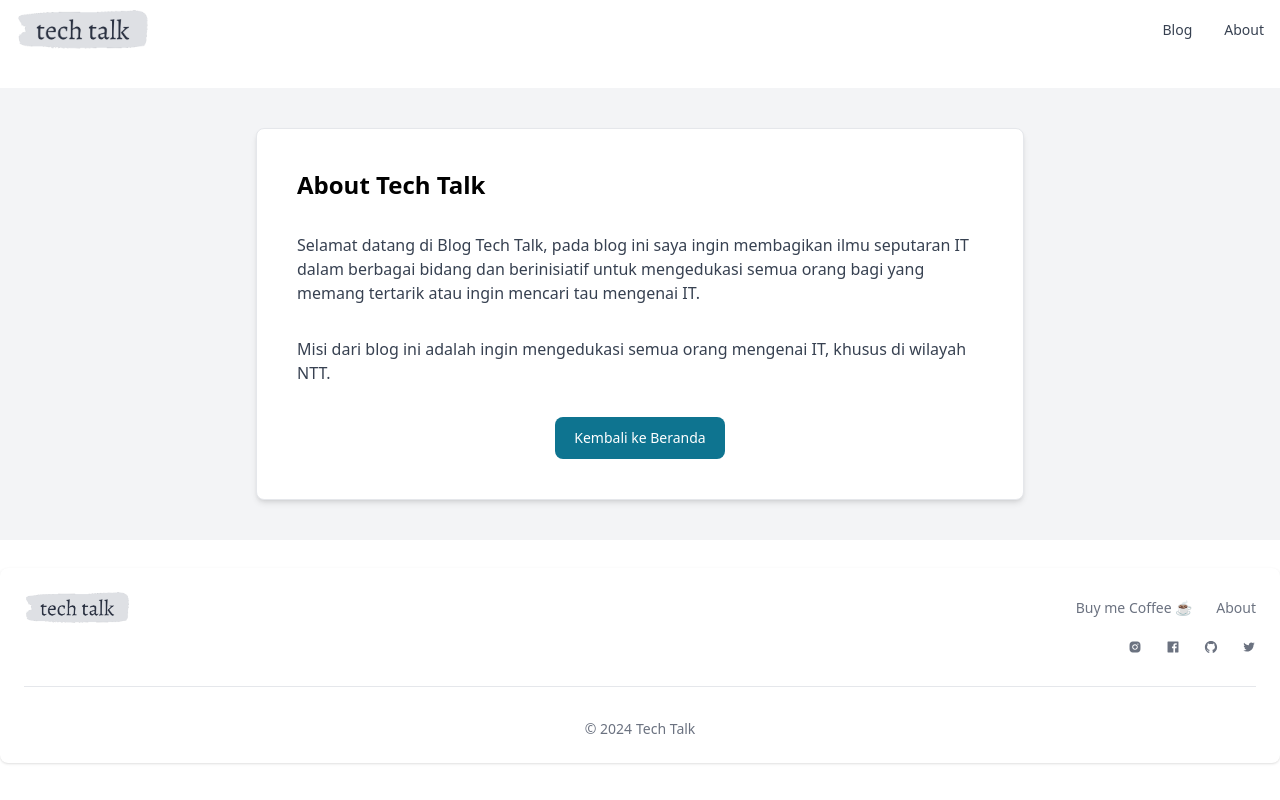
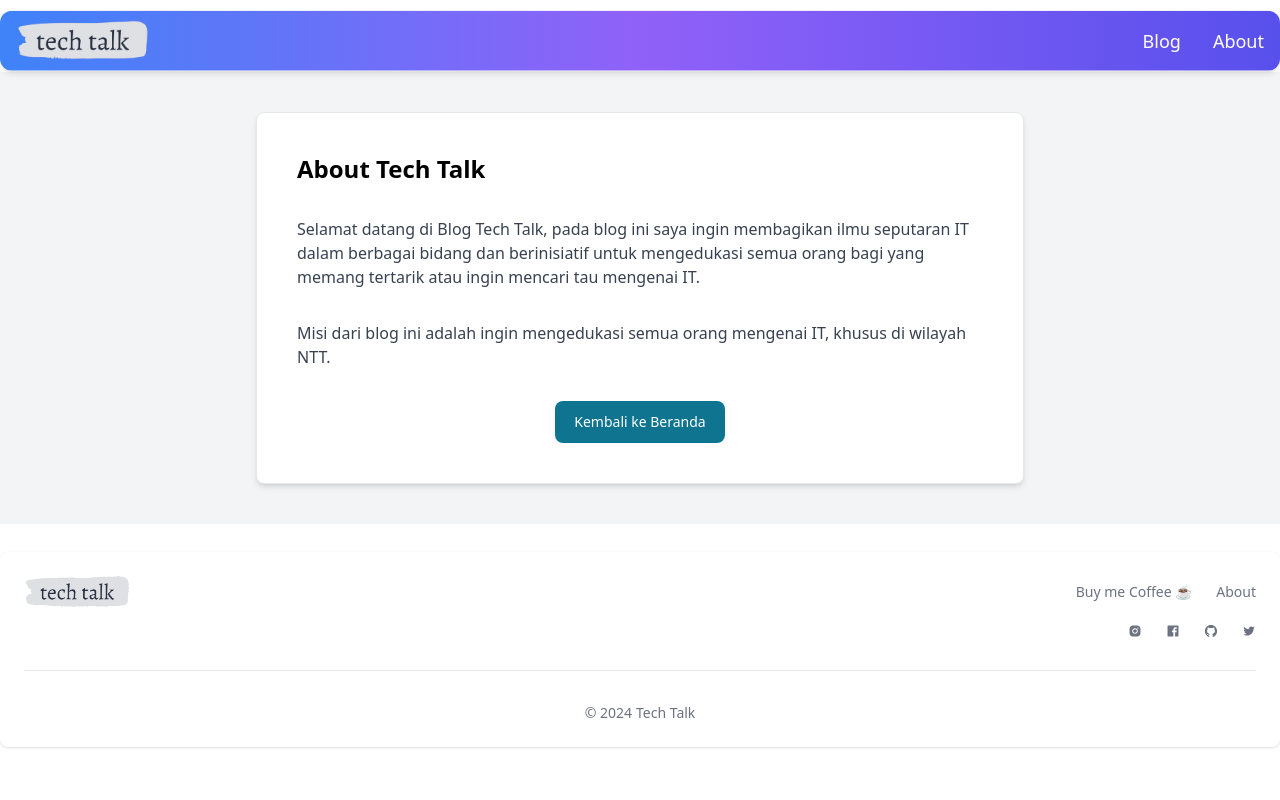
Before and after one commit to Joshtri/tech-talk-blog, a React (Vite) app: page /about in a window 1280 px wide. Built offline with nearby package versions, Linux system fonts and the light colour scheme.

Commit message:
updating fitur voice message but not ready, fixing navbar adding anim

```diff
--- a/package.json
+++ b/package.json
@@ -14,6 +14,7 @@
     "date-fns": "^3.6.0",
     "flowbite": "^2.4.1",
     "flowbite-react": "^0.10.1",
+    "framer-motion": "^11.11.10",
     "react": "^18.3.1",
     "react-dom": "^18.3.1",
     "react-icons": "^5.2.1",
--- a/src/components/Comment.jsx
+++ b/src/components/Comment.jsx
@@ -1,36 +1,86 @@
 import React, { useState } from 'react';
 import axios from 'axios';
 import { toast } from 'react-toastify';
+import { FiSend, FiMic } from 'react-icons/fi'; // Import icons
 import 'react-toastify/dist/ReactToastify.css';
-
+import { Tooltip } from 'flowbite-react'; // Import Tooltip from Flowbite
+import './wave-anim.css';
 
 function Comment({ postId, onAddComment }) {
   const [newComment, setNewComment] = useState('');
   const [loading, setLoading] = useState(false);
+  const [isRecording, setIsRecording] = useState(false);
+  const [audioBlob, setAudioBlob] = useState(null);
+  const [recordingTime, setRecordingTime] = useState(0); // For recording duration
+  let mediaRecorder;
+  let recordingInterval;
 
   const handleAddComment = async () => {
     try {
-      if (newComment.trim() !== '') {
+      if (newComment.trim() !== '' || audioBlob) {
         setLoading(true);
-        const response = await axios.post(`${import.meta.env.VITE_BASE_URL}/api/comment`, {
-          comment_user: newComment,
-          postId: postId,
-        });
-        // console.log('Comment added successfully:', response.data);
+
+        // Create form data for text comment and/or audio
+        const formData = new FormData();
+        formData.append('comment_user', newComment);
+        formData.append('postId', postId);
+
+        if (audioBlob) {
+          formData.append('voiceMessage', audioBlob, 'voiceMessage.wav');
+        }
+
+        const response = await axios.post(`${import.meta.env.VITE_BASE_URL}/api/comment`, formData);
         onAddComment(response.data);
+
         setNewComment('');
+        setAudioBlob(null);
         setLoading(false);
         toast.success('Komentar berhasil terkirim');
       }
     } catch (error) {
-      // console.error('Error adding comment:', error);
       setLoading(false);
+      console.error('Error adding comment:', error);
     }
+  };
+
+  const startRecording = async () => {
+    setIsRecording(true);
+    setRecordingTime(0); // Reset recording time
+    recordingInterval = setInterval(() => {
+      setRecordingTime((prevTime) => prevTime + 1);
+    }, 1000); // Update every second
+
+    const stream = await navigator.mediaDevices.getUserMedia({ audio: true });
+    mediaRecorder = new MediaRecorder(stream);
+
+    const audioChunks = [];
+    mediaRecorder.ondataavailable = (event) => audioChunks.push(event.data);
+
+    mediaRecorder.onstop = () => {
+      clearInterval(recordingInterval); // Stop the timer
+      const audioBlob = new Blob(audioChunks, { type: 'audio/wav' });
+      setAudioBlob(audioBlob);
+      setIsRecording(false);
+    };
+
+    mediaRecorder.start();
+  };
+
+  const stopRecording = () => {
+    mediaRecorder.stop();
+    clearInterval(recordingInterval); // Stop the timer
+  };
+
+  const formatTime = (timeInSeconds) => {
+    const minutes = Math.floor(timeInSeconds / 60);
+    const seconds = timeInSeconds % 60;
+    return `${minutes}:${seconds < 10 ? '0' : ''}${seconds}`;
   };
 
   return (
     <div className="bg-gray-100 p-4 max-w-4xl mx-auto mt-5 rounded-lg shadow-md">
       <h2 className="text-2xl font-bold mb-4">Beri Komentar</h2>
+
       <div className="mb-4">
         <textarea
           className="w-full p-2 rounded-lg border border-gray-300"
@@ -41,11 +91,14 @@ function Comment({ postId, onAddComment }) {
           disabled={loading} // Disable textarea when loading
         />
       </div>
-      <div className="flex justify-end">
+
+      <div className="flex space-x-2 items-center">
+        {/* Tooltip for Send Button */}
+        <Tooltip content="Send Comment" placement="top">
           <button
-          className={`bg-blue-500 text-white p-2 rounded-lg ${loading ? 'cursor-not-allowed' : ''}`}
+            className={`p-2 rounded-lg flex items-center justify-center ${loading ? 'cursor-not-allowed' : 'bg-blue-500 text-white hover:bg-blue-600'}`}
             onClick={handleAddComment}
-          disabled={loading} // Disable button when loading
+            disabled={loading}
           >
             {loading ? (
               <svg
@@ -54,25 +107,46 @@ function Comment({ postId, onAddComment }) {
                 fill="none"
                 viewBox="0 0 24 24"
               >
-              <circle
-                className="opacity-25"
-                cx="12"
-                cy="12"
-                r="10"
-                stroke="currentColor"
-                strokeWidth="4"
-              ></circle>
+                <circle className="opacity-25" cx="12" cy="12" r="10" stroke="currentColor" strokeWidth="4"></circle>
                 <path
                   className="opacity-75"
                   fill="currentColor"
-                d="M4 12a8 8 0 018-8V0C5.373 0 0 5.373 0 12h4z"
+                  d="M4 12a8 8 0 018-8V0C5.373 0 0 5.373 0 12h4zm2 5.291A7.962 7.962 0 014 12H0c0 3.042 1.135 5.824 3 7.938l3-2.647z"
                 ></path>
               </svg>
             ) : (
-            'Kirim Komentar'
+              <FiSend className="h-5 w-5" />
             )}
           </button>
+        </Tooltip>
+
+        {/* Tooltip for Voice Message Button */}
+        <Tooltip content="Voice Message" placement="top">
+          <button
+            className={`p-2 rounded-lg ${isRecording ? 'bg-red-500 text-white' : 'bg-gray-200 text-gray-600'}`}
+            onClick={isRecording ? stopRecording : startRecording}
+            disabled={loading}
+          >
+            <FiMic className="h-5 w-5" />
+          </button>
+        </Tooltip>
       </div>
+
+      {/* Display recording animation and duration */}
+      {isRecording && (
+        <div className="flex items-center space-x-2 mt-4">
+          <span className="text-red-500">●</span>
+          <span>{formatTime(recordingTime)}</span>
+          <div className="wave-animation bg-gray-300 h-4 w-20 rounded-full"></div>
+        </div>
+      )}
+
+      {/* Display recorded audio */}
+      {audioBlob && (
+        <div className="mt-4">
+          <audio controls src={URL.createObjectURL(audioBlob)} className="w-full rounded-md" />
+        </div>
+      )}
     </div>
   );
 }
--- a/src/components/Navbar.jsx
+++ b/src/components/Navbar.jsx
@@ -1,39 +1,74 @@
-
-import React, { useEffect, useState } from 'react'
-import axios from 'axios';
-import { Avatar, Dropdown, Navbar } from "flowbite-react";
+import React, { useState } from 'react';
+import { motion } from 'framer-motion';
+import { Navbar } from "flowbite-react";
 import { NavLink } from 'react-router-dom';
 import techTalkLogo from '../assets/tech_talk.png';
 
 function NavbarComp() {
+  const [hovered, setHovered] = useState(null);
 
+  // Variants untuk animasi link navigasi
+  const linkVariants = {
+    hidden: { y: 0 },
+    hover: { y: -5, transition: { type: "spring", stiffness: 300 } },
+  };
+
+  // Variants untuk animasi floating navbar
+  const floatingVariants = {
+    animate: {
+      y: [0, -5, 0], // Pergerakan ke atas dan turun
+      transition: {
+        duration: 3,
+        ease: "easeInOut",
+        repeat: Infinity, // Agar animasi terus berjalan
+      },
+    },
+  };
 
   return (
-    <>
-      <Navbar fluid rounded>
+    <motion.div
+      className="rounded-xl shadow-md" // Adjusted shadow and removed padding
+      variants={floatingVariants}
+      animate="animate"
+    >
+      <Navbar fluid rounded className="px-3 mt-3 bg-gradient-to-r from-blue-500 via-purple-500 to-indigo-600 rounded-xl">
         <Navbar.Brand href="/">
-          <img src={techTalkLogo} className="mr-3 h-12 sm:h-10" alt="Flowbite React Logo" />
-          <span className="self-center whitespace-nowrap text-xl font-semibold dark:text-white"></span>
+          <img src={techTalkLogo} className="mr-3 h-12 sm:h-10" alt="Tech Talk Logo" />
         </Navbar.Brand>
         <Navbar.Toggle />
         <Navbar.Collapse>
-          <Navbar.Link  >
-            <NavLink to="/" active>
+          <Navbar.Link>
+            <NavLink to="/" className="text-lg">
+              <motion.div
+                variants={linkVariants}
+                initial="hidden"
+                animate={hovered === "home" ? "hover" : "hidden"}
+                onMouseEnter={() => setHovered("home")}
+                onMouseLeave={() => setHovered(null)}
+                className="text-white hover:text-gray-800 transition duration-300"
+              >
                 Blog
+              </motion.div>
             </NavLink>
           </Navbar.Link>
-          <Navbar.Link >
-            <NavLink to="/about" active>
+          <Navbar.Link>
+            <NavLink to="/about" className="text-lg">
+              <motion.div
+                variants={linkVariants}
+                initial="hidden"
+                animate={hovered === "about" ? "hover" : "hidden"}
+                onMouseEnter={() => setHovered("about")}
+                onMouseLeave={() => setHovered(null)}
+                className="text-white hover:text-gray-800 transition duration-300"
+              >
                 About
+              </motion.div>
             </NavLink>
           </Navbar.Link>
-          {/* <Navbar.Link href="#">Services</Navbar.Link>
-          <Navbar.Link href="#">Pricing</Navbar.Link>
-          <Navbar.Link href="#">Contact</Navbar.Link> */}
         </Navbar.Collapse>
       </Navbar>
-    </>
-  )
+    </motion.div>
+  );
 }
 
-export default NavbarComp
+export default NavbarComp;
--- a/src/components/PostDetailComp.jsx
+++ b/src/components/PostDetailComp.jsx
@@ -10,6 +10,8 @@ import CommentList from './CommentList';
 import Subscription from './Subscription';
 import { Flip, toast, ToastContainer } from 'react-toastify';
 import 'react-toastify/dist/ReactToastify.css';
+
+
 
 function PostDetailComp() {
   const [title, setTitle] = useState('');
--- a/src/components/Welcome.jsx
+++ b/src/components/Welcome.jsx
@@ -2,9 +2,9 @@ import React from 'react'
 
 function Welcome() {
   return (
-    <div className="bg-gradient-to-r from-gray-300 to-white text-black py-10">
+    <div className=" text-black py-7">
       <div className="container mx-auto px-10">
-        <div className="bg-white bg-opacity-20 p-10 rounded-lg shadow-lg transition-opacity duration-1000 ease-in-out opacity-0 animate-fadeIn">
+        <div className="bg-gradient-to-r from-gray-200 to-white bg-opacity-20 p-10 rounded-lg shadow-lg transition-opacity duration-1000 ease-in-out opacity-0 animate-fadeIn">
           <h1 className="text-4xl font-bold mb-4 text-center transition-transform duration-1000 ease-in-out transform translate-y-10 animate-slideIn">Selamat Datang di Tech Talk Blog</h1>
           <p className="text-lg text-center transition-transform duration-1000 ease-in-out transform translate-y-10 delay-200 animate-slideIn">
             Platform di mana saya berbagi pemikiran dan mengedukasi semua orang seputaran dunia IT dan bahkan mengenai programming / coding.
--- /dev/null
+++ b/src/components/wave-anim.css
@@ -0,0 +1,8 @@
+.wave-animation {
+    animation: wave 1s infinite ease-in-out;
+  }
+
+  @keyframes wave {
+    0%, 100% { width: 20px; }
+    50% { width: 40px; }
+  }
--- a/src/pages/Layout.jsx
+++ b/src/pages/Layout.jsx
@@ -11,7 +11,7 @@ function Layout({ children }) {
       <React.Fragment>
         <NavbarComp />
         <ToastContainer />
-        <main className='mt-7 mb-7'>{children}</main>
+        <main className=' mb-7'>{children}</main>
         <FooterComp />
 
       </React.Fragment>
```
Also changed, not shown: 1 other file (tests, documents, lock files or other folders). Lines whose indentation alone changed are shown as unchanged.
